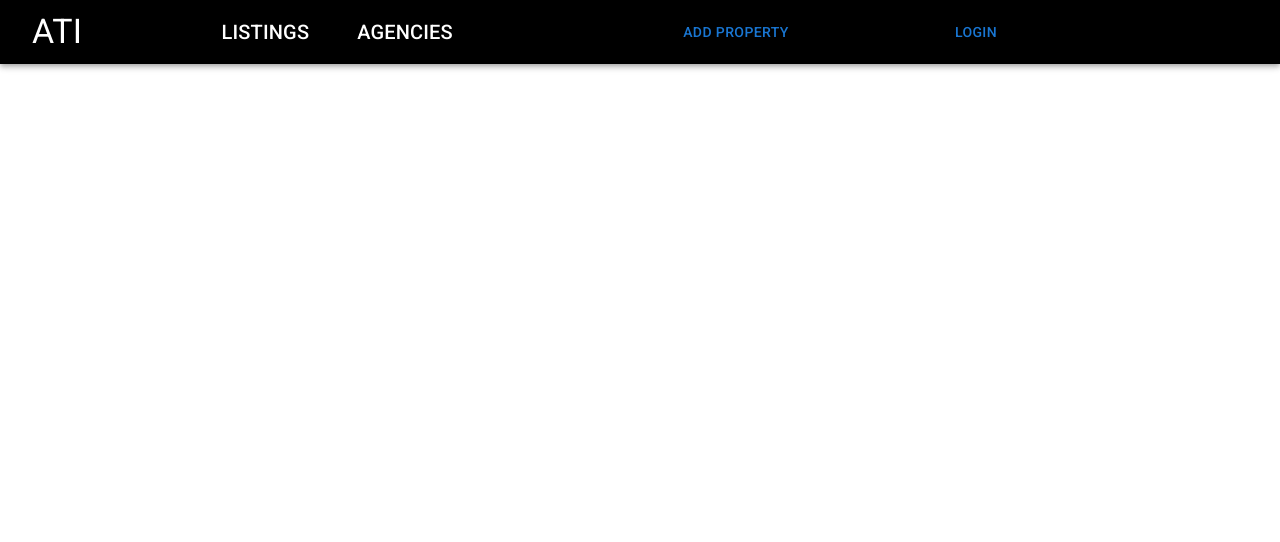
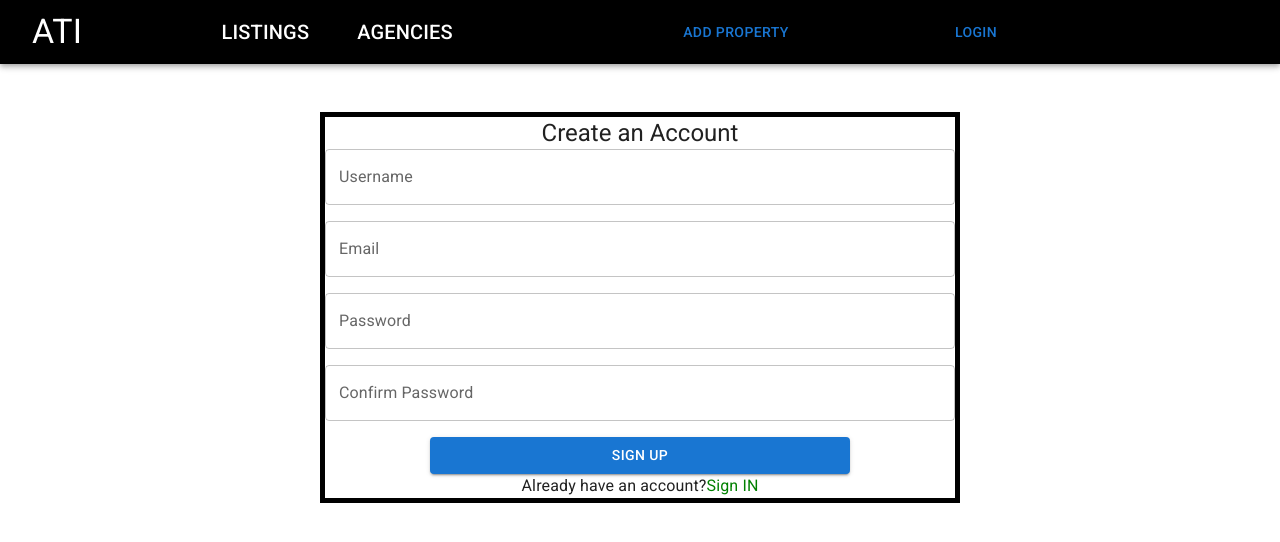
Before and after one commit to KeplerDE/Estate_app, a React (Create React App) app in the folder estate_/estate/frontend/: page /register in a window 1280 px wide. Shown: the top 542 px of the page. Built offline with nearby package versions, Linux system fonts and the light colour scheme.

Commit message:
registration Page

```diff
--- a/estate_/estate/frontend/src/App.js
+++ b/estate_/estate/frontend/src/App.js
@@ -11,6 +11,7 @@ import Home from "./Components/Home";
 import Login from "./Components/Login";
 import Listings from "./Components/Listings";
 import Testing from "./Components/Testing";
+import Register from "./Components/Register";
 
 function App() {
   return (
@@ -23,6 +24,7 @@ function App() {
           <Route path="/login" element={<Login />}/>
           <Route path="/listings" element={<Listings />}/>
           <Route path="/testing" element={<Testing />}/>
+          <Route path="/register" element={<Register />}/>
         </Routes>
       </BrowserRouter>
     </StyledEngineProvider>
--- /dev/null
+++ b/estate_/estate/frontend/src/Components/Register.js
@@ -0,0 +1,88 @@
+import React from "react";
+import { useNavigate } from "react-router-dom";
+import { Grid, Typography, Button, TextField } from "@mui/material";
+import { makeStyles } from "@mui/styles";
+
+const useStyles = makeStyles({
+  formContainer: {
+    width: "50%",
+    marginLeft: "auto",
+    marginRight: "auto",
+    marginTop: "3rem",
+    border: "5px solid black",
+    position: "relative",
+  },
+  registerBtn: {
+    backgroundColor: "green",
+    color: "white",
+    fontSize: "1.1rem",
+    marginLeft: "1rem",
+    "&:hover": {
+      backgroundColor: "blue",
+    },
+  },
+});
+
+function Register() {
+  const classes = useStyles();
+  const navigate = useNavigate();
+
+  return (
+    <div className={classes.formContainer}>
+      <form>
+        <Grid item container justifyContent="center">
+          <Typography variant="h5">Create an Account</Typography>
+          <TextField
+            id="username"
+            label="Username"
+            variant="outlined"
+            fullWidth
+            type="password"
+          />
+        </Grid>
+        <Grid item container style={{ marginTop: "1rem" }}>
+          <TextField id="email" label="Email" variant="outlined" fullWidth />
+        </Grid>
+        <Grid item container style={{ marginTop: "1rem" }}>
+          <TextField
+            id="password"
+            label="Password"
+            variant="outlined"
+            fullWidth
+            type="password"
+          />
+        </Grid>
+        <Grid item container style={{ marginTop: "1rem" }}>
+          <TextField
+            id="password2"
+            label="Confirm Password"
+            variant="outlined"
+            fullWidth
+          />
+        </Grid>
+        <Grid
+          item
+          container
+          xs={8}
+          style={{ marginTop: "1rem", marginLeft: "auto", marginRight: "auto" }}
+        >
+          <Button
+            variant="contained"
+            fullWidth
+            type="submit"
+            className={classes.registerBtn}
+          >
+            Sign Up
+          </Button>
+        </Grid>
+      </form>
+      <Grid item container justifyContent="center">
+        <Typography variant="small">Already have an account?
+          <span style={{ cursor: "pointer", color: "green" }}>
+            Sign IN</span> </Typography>
+      </Grid>
+    </div>
+  );
+}
+
+export default Register;
```
